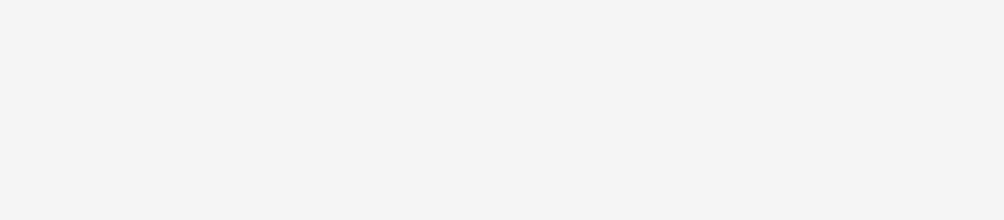
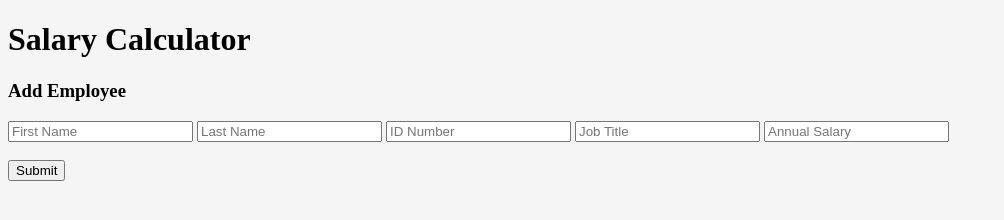
Before and after one commit to 8bitcoffee/weekend-salary-calculator, a plain HTML site: page index.html in a window 1280 px wide. Shown: the whole page, without its empty margins (0-1004 px from the left). Drawn offline with Linux system fonts and the light colour scheme.

Commit message:
created base html structure

```diff
--- a/index.html
+++ b/index.html
@@ -7,6 +7,25 @@
     <link type="text/css" rel="stylesheet" href="style.css" />
 </head>
 <body>
+    <header>
+        <h1 id="page-title">Salary Calculator</h1>
+    </header>
+    <main>
+        <form id="add-employee" onSubmit="addEmployee(event)">
+            <h3 id="add-employee-title">Add Employee</h3>
+            <input id="first-name" type="text" placeholder="First Name" class="add-employee-input" />
+            <input id="last-name" type="text" placeholder="Last Name" class="add-employee-input" />
+            <input id="id-number" type="text" placeholder="ID Number" class="add-employee-input" />
+            <input id="employee-title" type="text" placeholder="Job Title" class="add-employee-input" />
+            <input id="annual-salary" type="text" placeholder="Annual Salary" class="add-employee-input" />
+            <br></br>
+            <button id="submit-form">Submit</button>
+        </form>
+        <table id="employee-table">
+            <tr>
 
+            </tr>
+        </table>
+    </main>
 </body>
 </html>
```
